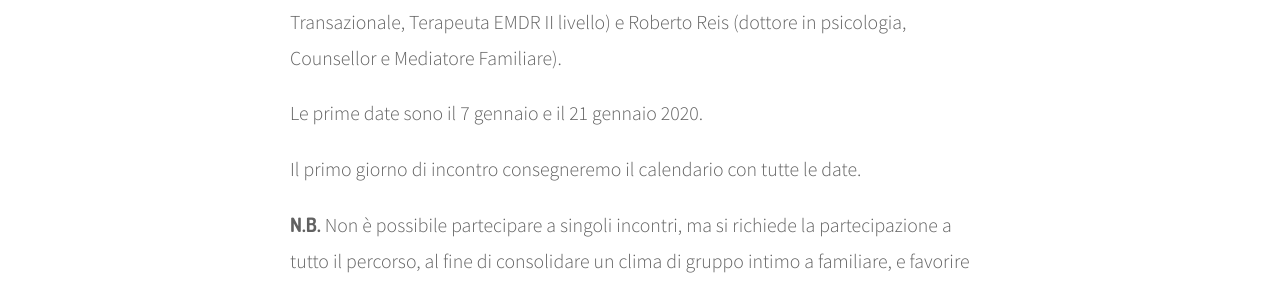
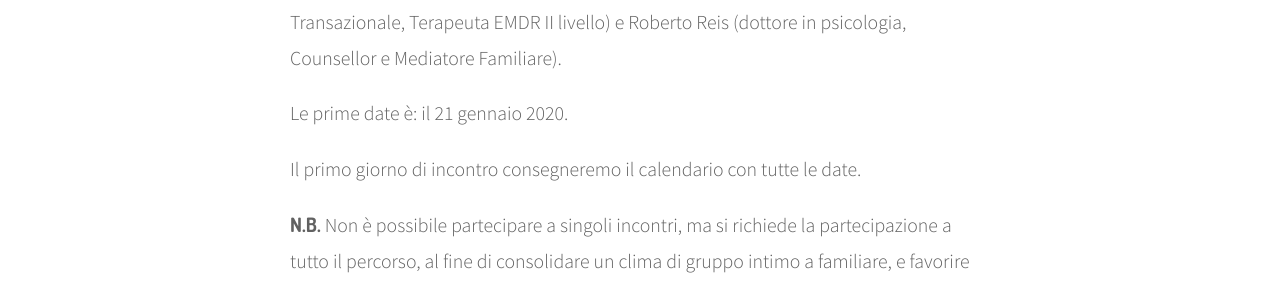
Before and after one commit to amatiperamare/amatiperamare.github.io, a Jekyll site: the page built from _events/amatamente.markdown, in a window 1280 px wide and 900 px high, scrolled down 1144 px. Shown: the part 159-446 px from the top of the window. Built offline with Jekyll 4.4.1, drawn with Linux system fonts in a browser that asks for light colours; nearby versions of some CDN libraries.

Commit message:
Updated Amatamente

```diff
--- a/_events/amatamente.markdown
+++ b/_events/amatamente.markdown
@@ -16,7 +16,7 @@ Carissimi amici di Amati per Amare, è con grande entusiasmo che lanciamo il per
 
 **CONDUTTORI**: I conduttori siamo noi: Claudia Viola (Psicoterapeuta, Analista Transazionale, Terapeuta EMDR II livello) e Roberto Reis (dottore in psicologia, Counsellor e Mediatore Familiare).
 
-Le prime date sono il 7 gennaio e il 21 gennaio 2020.
+Le prime date è: il 21 gennaio 2020.
 
 Il primo giorno di incontro consegneremo il calendario con tutte le date.
 
```
